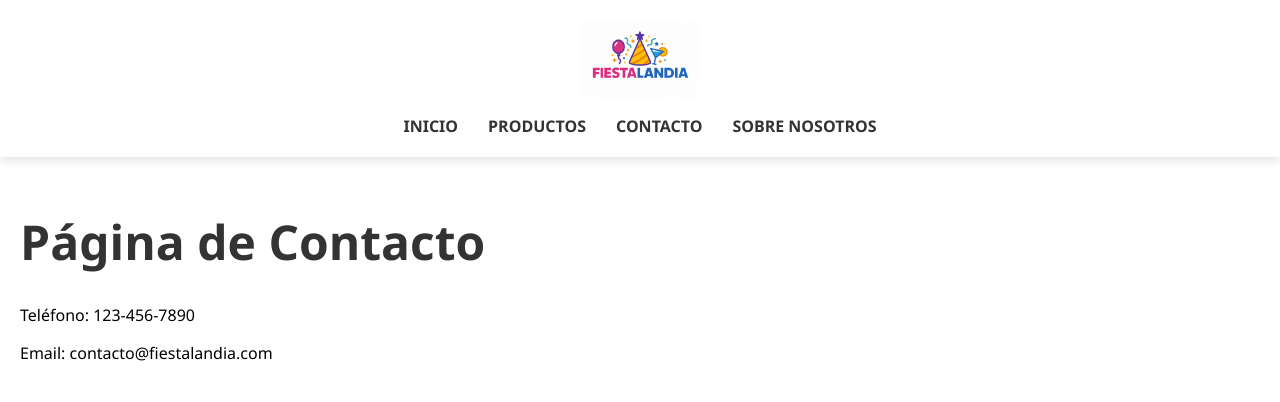
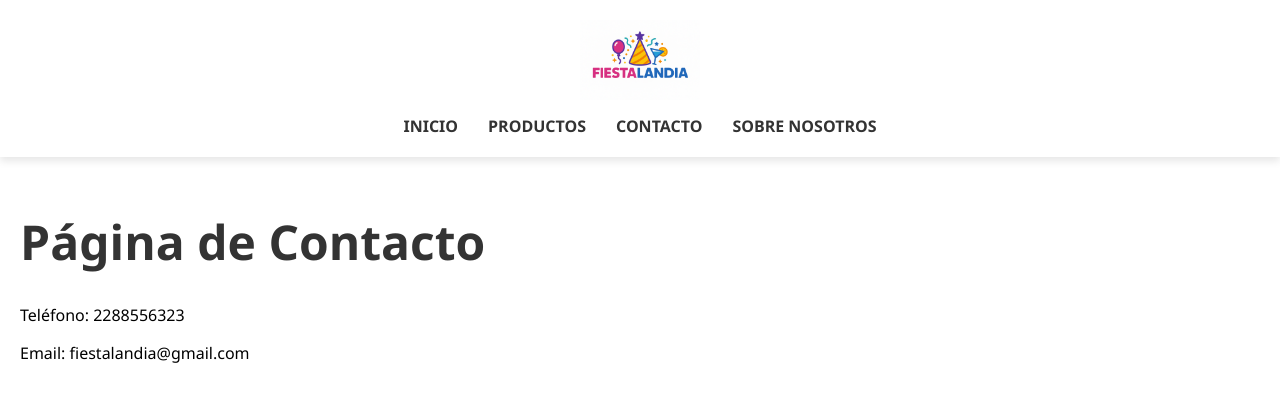
Before and after one commit to Mildred2608/FiestaLandia, a React (Create React App) app in the folder FiestaLandia/frontend/: page /#/contacto in a window 1280 px wide. Shown: the top 402 px of the page. Built offline with nearby package versions, Linux system fonts and the light colour scheme.

Commit message:
se quito el boton de contacto que estaba abajo

```diff
--- a/FiestaLandia/frontend/src/pages/Contacto.js
+++ b/FiestaLandia/frontend/src/pages/Contacto.js
@@ -3,8 +3,8 @@ import React from 'react';
 const Contacto = () => (
   <div style={{ padding: '20px' }}>
     <h1>Página de Contacto</h1>
-    <p>Teléfono: 123‑456‑7890</p>
-    <p>Email: contacto@fiestalandia.com</p>
+    <p>Teléfono: 2288556323</p>
+    <p>Email: fiestalandia@gmail.com</p>
   </div>
 );
 
--- a/FiestaLandia/frontend/src/pages/Home.js
+++ b/FiestaLandia/frontend/src/pages/Home.js
@@ -14,10 +14,7 @@ const Home = () => (
         <button>Decoradores</button>
       </div>
 
-      {/* Ejemplo de link a contacto */}
-      <p style={{ marginTop: 30 }}>
-        <Link to="/contacto">Contacto</Link>
-      </p>
+
     </div>
   </div>
 );
```
